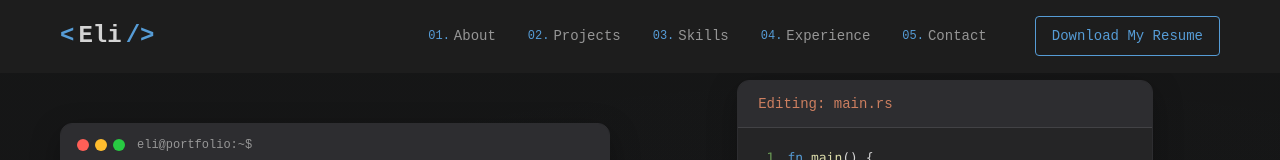
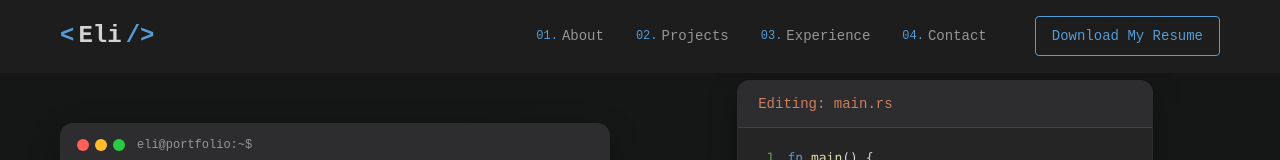
Before and after one commit to counterspecies/Portfolio-Website, a React (Create React App) app: page / in a window 1280 px wide. Shown: the top 160 px of the page. Built offline with nearby package versions, Linux system fonts and the light colour scheme.

Commit message:
update header to remove skills section

```diff
--- a/src/components/Header.js
+++ b/src/components/Header.js
@@ -17,7 +17,6 @@ const Header = () => {
   const navItems = [
     { name: 'About', href: '#about' },
     { name: 'Projects', href: '#projects' },
-    { name: 'Skills', href: '#skills' },
     { name: 'Experience', href: '#experience' },
     { name: 'Contact', href: '#contact' }
   ];
```
Also changed, not shown: 1 other file (tests, documents, lock files or other folders).
